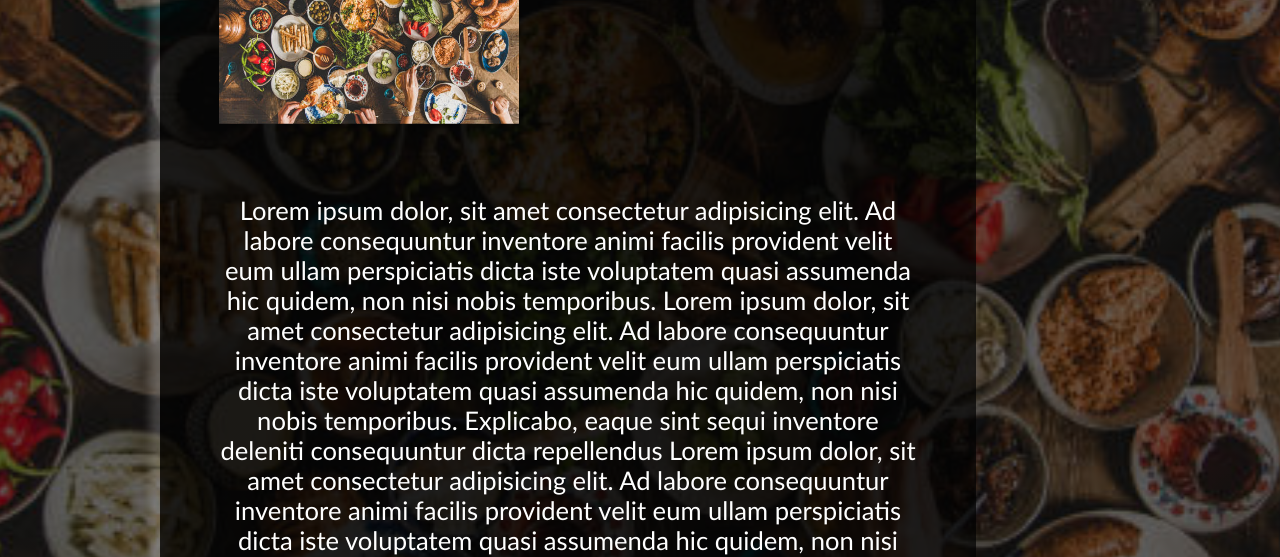
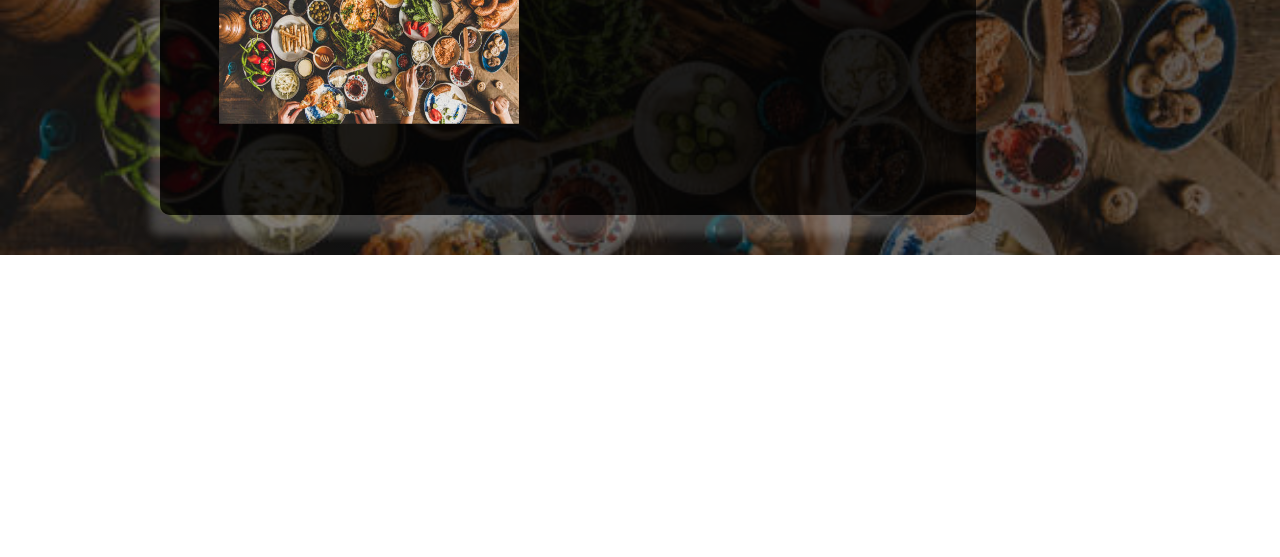
Before and after one commit to U22099/Practice1, a website: page index.html in a window 1280 px wide. Shown: the part 251-808 px from the top of the page. Drawn offline with Linux system fonts and the light colour scheme; some packages are replaced by stand-ins of ours; a script that the page names is missing.

Commit message:
removed the description placeholder [lorem]

```diff
--- a/index.html
+++ b/index.html
@@ -54,25 +54,10 @@
             </div>
           </div>
           <p class="recipe_text" id="recipeDescription">
-            Lorem ipsum dolor, sit amet consectetur adipisicing elit. Ad labore
-            consequuntur inventore animi facilis provident velit eum ullam
-            perspiciatis dicta iste voluptatem quasi assumenda hic quidem, non
-            nisi nobis temporibus. Lorem ipsum dolor, sit amet consectetur
-            adipisicing elit. Ad labore consequuntur inventore animi facilis
-            provident velit eum ullam perspiciatis dicta iste voluptatem quasi
-            assumenda hic quidem, non nisi nobis temporibus. Explicabo, eaque
-            sint sequi inventore deleniti consequuntur dicta repellendus Lorem
-            ipsum dolor, sit amet consectetur adipisicing elit. Ad labore
-            consequuntur inventore animi facilis provident velit eum ullam
-            perspiciatis dicta iste voluptatem quasi assumenda hic quidem, non
-            nisi nobis temporibus. Explicabo, eaque sint sequi inventore
-            deleniti consequuntur dicta repellendus Explicabo, eaque sint sequi
-            inventore deleniti consequuntur dicta repellendus voluptatibus?
           </p>
         </div>
       </div>
     </section>
-
     <script src="script/main.js"></script>
     <script src="https://cdn.jsdelivr.net/npm/sweetalert2@11"></script>
     <script src="/node_modules/sweetalert2/dist/sweetalert2.all.js"></script>
```
